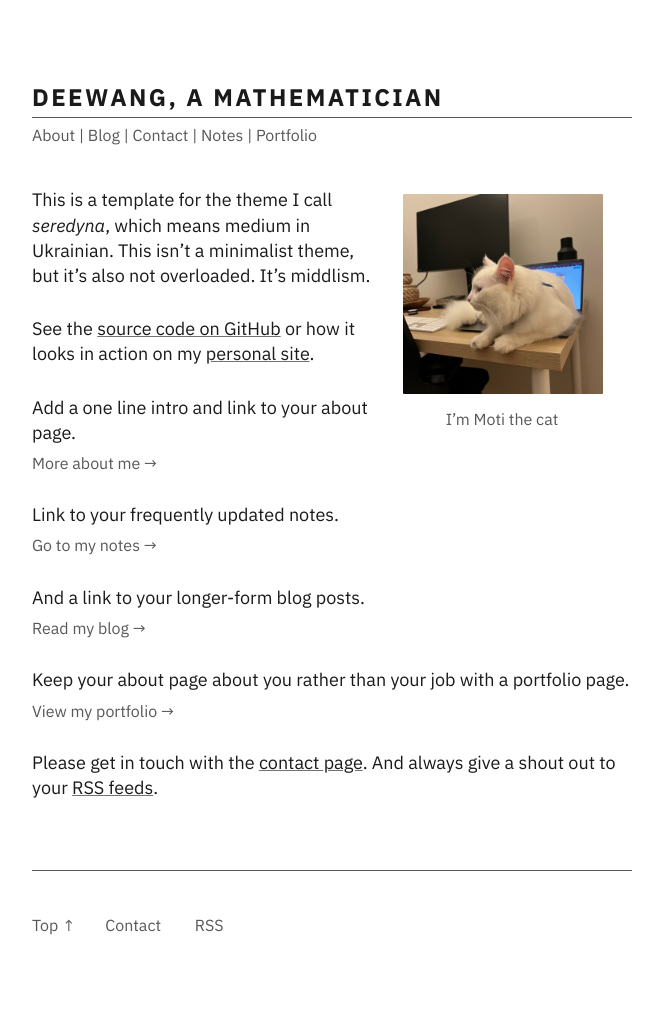
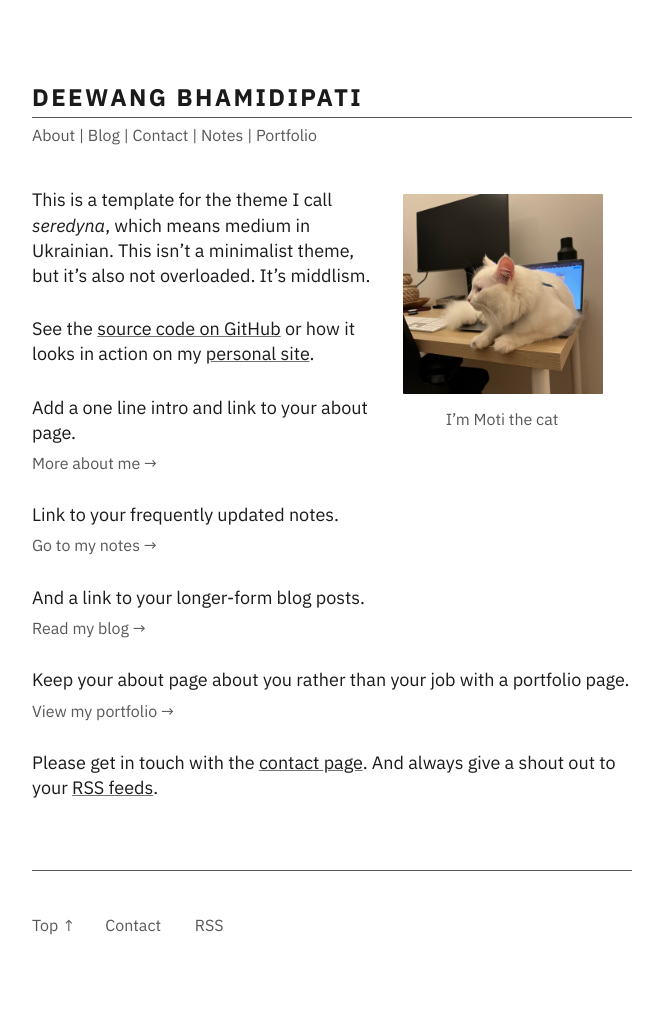
Before and after one commit to junkquill/junkquill.github.io, a Jekyll site: the page built from index.md, in a window 1280 px wide. Shown: the whole page, without its empty margins (308-971 px from the left). Built offline with Jekyll 4.4.1, drawn with Linux system fonts in a browser that asks for light colours.

Commit message:
update title

```diff
--- a/_config.yml
+++ b/_config.yml
@@ -1,6 +1,6 @@
 # Customize these with your info
 
-title: "Deewang, a mathematician"
+title: "Deewang Bhamidipati"
 author: Deewang Bhamidipati
 email: "bdeewang@gmail.com"
 description: "Deewang's website"
```
